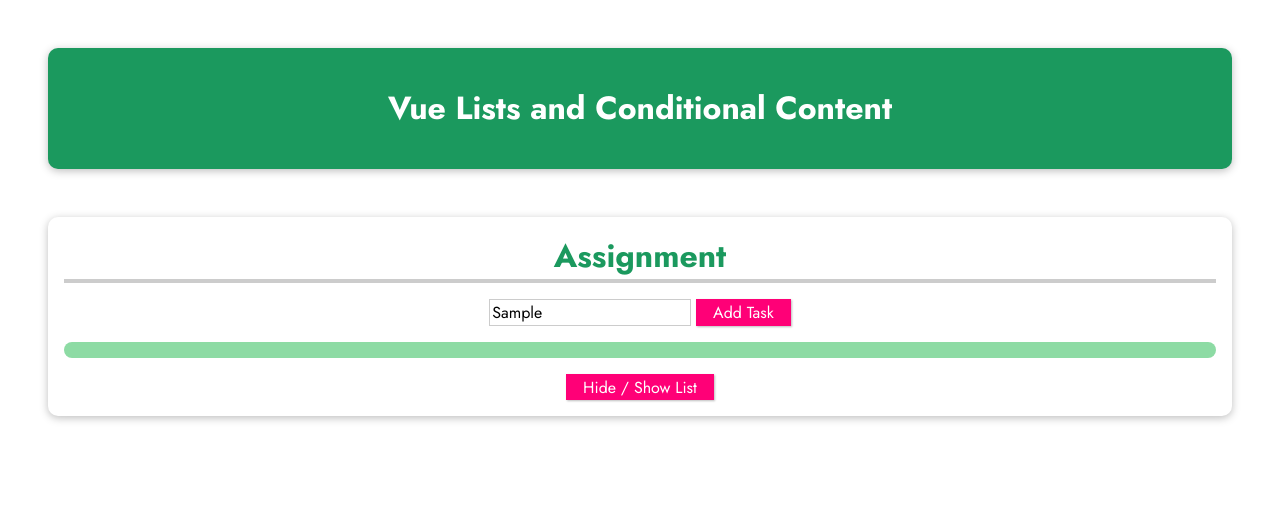
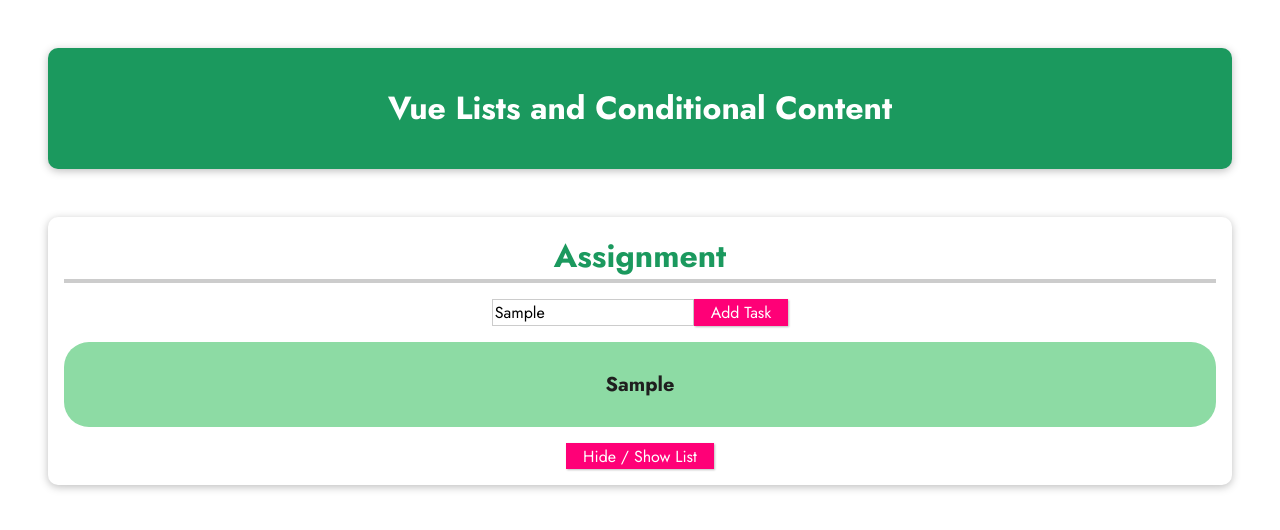
Before and after one commit to fatihugur/vue-rendering-example, a plain HTML site: page index.html in a window 1280 px wide. Both pictures are taken after typing "Sample" into the empty fields and a click on the button "Add Task". Drawn offline with nearby package versions, Linux system fonts and the light colour scheme.

Commit message:
add Task and removeTask added

```diff
--- a/app.js
+++ b/app.js
@@ -9,7 +9,10 @@ const app = Vue.createApp({
     addTask() {
       this.tasks.push(this.enteredTaskValue);
     },
+    removeTask(idx) {
+      this.tasks.splice(idx, 1);
+    },
   },
 });
 
-app.mount("assignment");
+app.mount("#assignment");
--- a/index.html
+++ b/index.html
@@ -22,9 +22,14 @@
       <!-- When clicking "Add Task" a new task with the entered text should be added -->
       <input type="text" v-model="enteredTaskValue" />
       <button @click="addTask">Add Task</button>
-      <ul>
+      <p v-if="tasks.length === 0">
+        No tasks have been added yet - please start adding some!
+      </p>
+      <ul v-else>
         <!-- 2) Output the list of tasks here -->
-        <li></li>
+        <li v-for="(task, index) in tasks" :key="index">
+          <p>{{ task }}</p>
+        </li>
       </ul>
       <!-- 3) When the below button is pressed, the list should be shown or hidden -->
       <!-- BONUS: Also update the button caption -->
```
